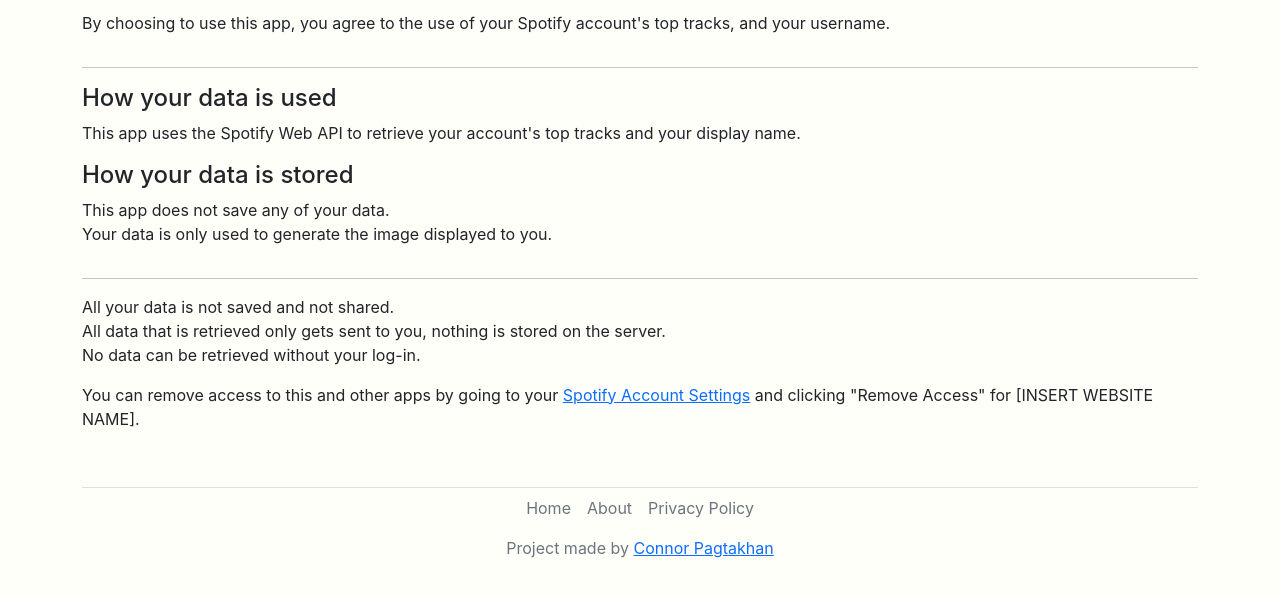
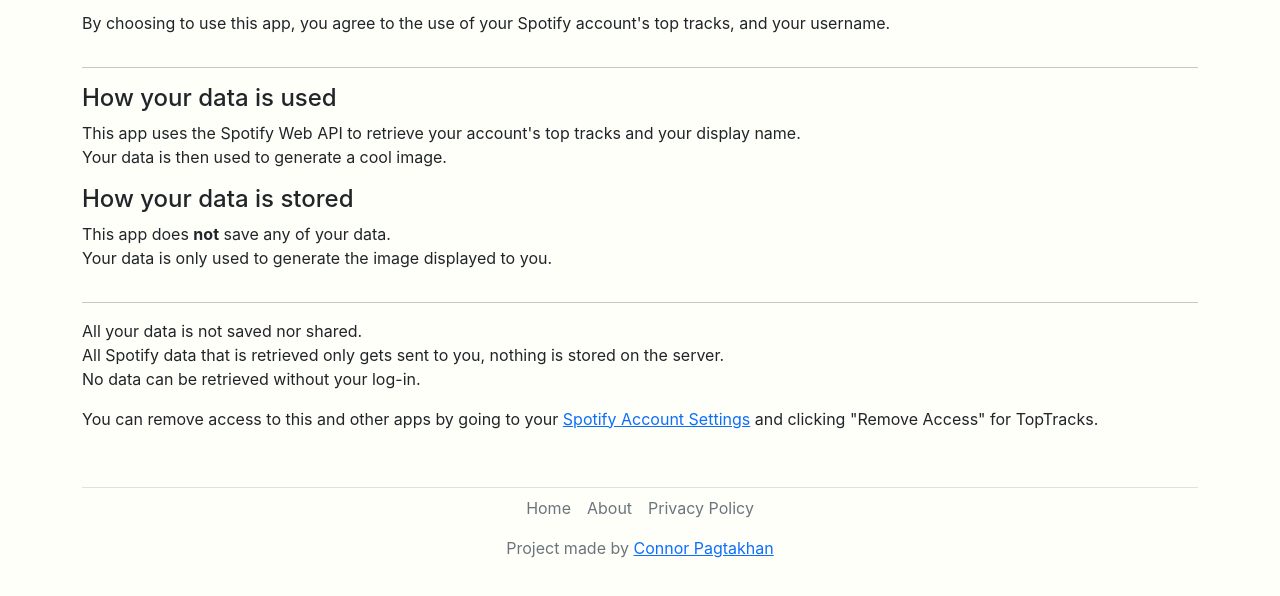
Before and after one commit to Backback12/spotify-top-tracks, a plain HTML site: page privacy.html in a window 1280 px wide. Shown: the part 212-808 px from the top of the page. Drawn offline with nearby package versions, Linux system fonts and the light colour scheme.

Commit message:
Initial commit

```diff
--- a/privacy.html
+++ b/privacy.html
@@ -38,12 +38,13 @@
     <div class="row featurette">
         <h4>How your data is used</h4>
         <p>This app uses the Spotify Web API to retrieve your account's top tracks
-            and your display name.
+            and your display name.<br>
+            Your data is then used to generate a cool image.
         </p>
 
         <h4>How your data is stored</h4>
         <p>
-            This app does not save any of your data.<br>
+            This app does <b>not</b> save any of your data.<br>
             Your data is only used to generate the image displayed to you.
         </p>
         <br>
@@ -53,14 +54,14 @@
 
     <div class="row featurette">
         <p>
-            All your data is not saved and not shared.<br>
-            All data that is retrieved only gets sent to you, nothing is stored on the server.<br>
+            All your data is not saved nor shared.<br>
+            All Spotify data that is retrieved only gets sent to you, nothing is stored on the server.<br>
             No data can be retrieved without your log-in.
         </p>
         <p>
             You can remove access to this and other apps by going to your
             <a href="https://www.spotify.com/us/account/apps/" target="_blank">Spotify Account Settings</a>
-            and clicking "Remove Access" for [INSERT WEBSITE NAME].
+            and clicking "Remove Access" for TopTracks.
         </p>
         <br>
     </div>
```
Also changed, not shown: 1 other file.
